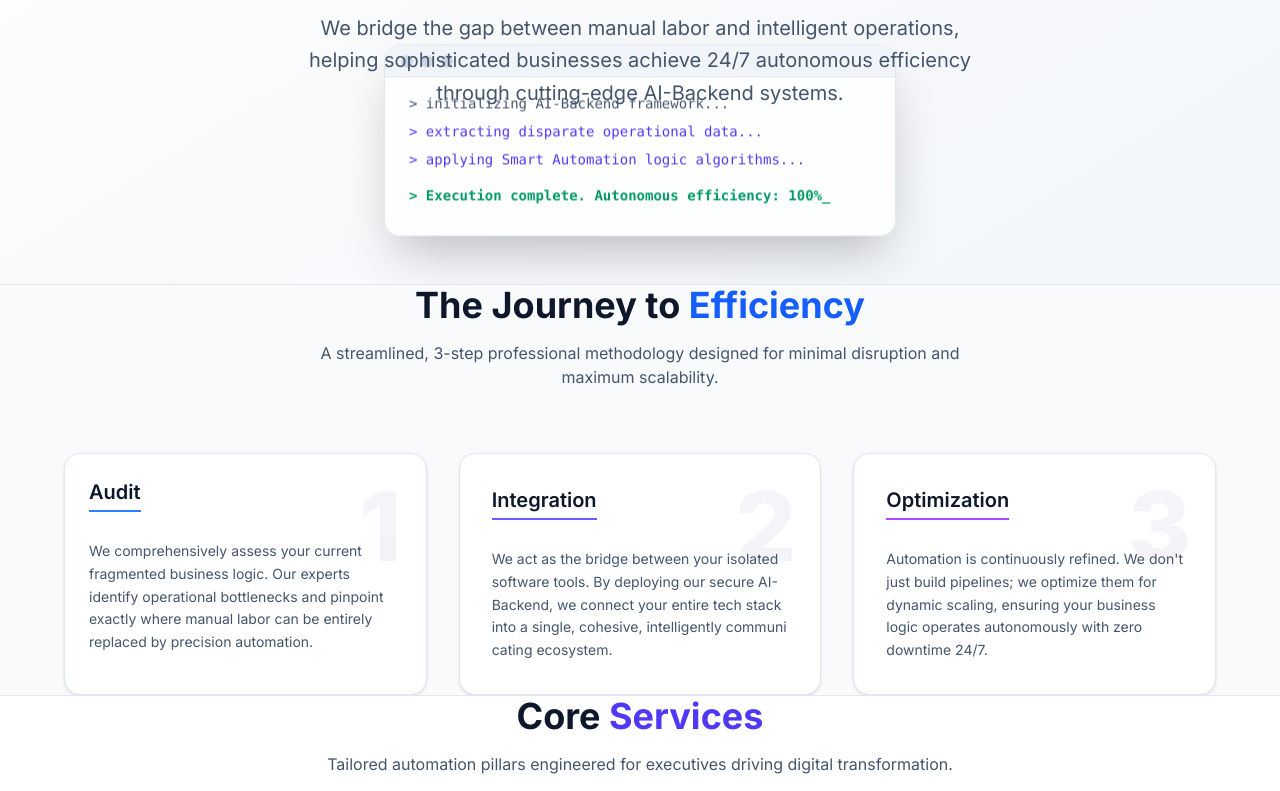
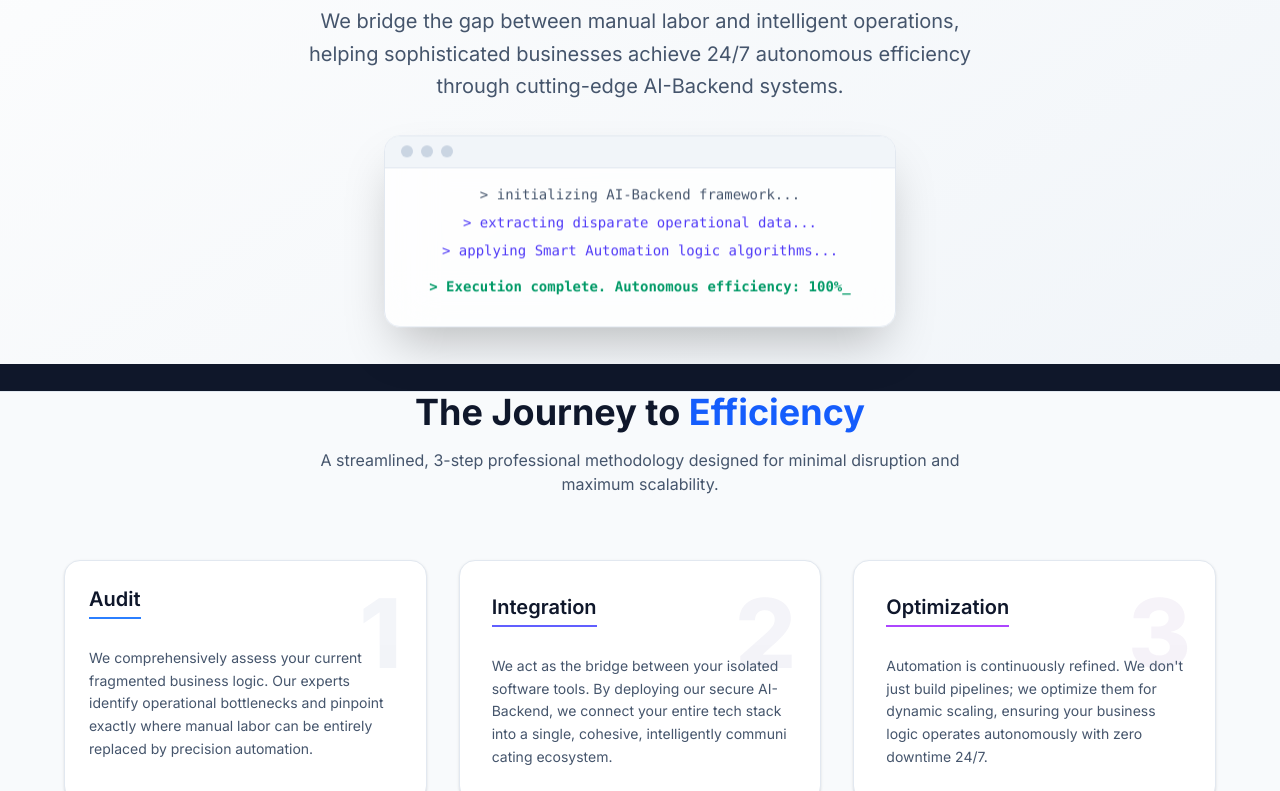
Before and after one commit to shinichi07700/divisi_ai, a website: page index.html in a window 1280 px wide. Shown: the part 436-1227 px from the top of the page. Drawn offline with Linux system fonts and the light colour scheme.

Commit message:
Fix terminal overlap: move from absolute to inline flow below hero text

```diff
--- a/index.html
+++ b/index.html
@@ -242,7 +242,7 @@
     </script>
 
     <!-- Hero Section -->
-    <section class="relative pt-32 pb-20 md:pt-48 md:pb-32 overflow-hidden flex items-center min-h-[90vh]">
+    <section class="relative pt-32 pb-10 md:pt-48 md:pb-16 flex flex-col items-center justify-center min-h-[90vh]">
         <div class="container mx-auto px-6 md:px-12 relative z-10">
             <div class="max-w-4xl mx-auto text-center">
                 <div
@@ -264,13 +264,10 @@
                     achieve 24/7 autonomous efficiency through cutting-edge AI-Backend systems.
                 </p>
 
-            </div>
-        </div>
-
+                <!-- Terminal Animation (inline, below text) -->
+                <div class="w-full max-w-lg mx-auto mt-2 mb-4 pointer-events-none">
                     <div
-            class="absolute bottom-0 left-1/2 transform -translate-x-1/2 w-[800px] max-w-full h-[300px] pointer-events-none flex justify-center items-end pb-10 px-4">
-            <div
-                class="relative w-full max-w-lg h-48 border border-slate-200 rounded-2xl bg-white/80 backdrop-blur-xl shadow-2xl overflow-hidden animate-float">
+                        class="relative w-full h-48 border border-slate-200 rounded-2xl bg-white/80 backdrop-blur-xl shadow-2xl overflow-hidden animate-float">
                         <div
                             class="absolute top-0 w-full h-8 border-b border-slate-200 bg-slate-100 flex items-center px-4 space-x-2">
                             <div class="w-3 h-3 rounded-full bg-slate-300"></div>
@@ -278,15 +275,19 @@
                             <div class="w-3 h-3 rounded-full bg-slate-300"></div>
                         </div>
                         <div class="p-6 pt-12 text-sm font-mono text-slate-600">
-                    <p>> initializing AI-Backend framework...</p>
-                    <p class="mt-2 text-indigo-600">> extracting disparate operational data...</p>
-                    <p class="mt-2 text-indigo-600">> applying Smart Automation logic algorithms...</p>
-                    <p class="mt-4 text-emerald-600 font-semibold">> Execution complete. Autono<wbr>mous efficiency: 100%_
+                            <p>&gt; initializing AI-Backend framework...</p>
+                            <p class="mt-2 text-indigo-600">&gt; extracting disparate operational data...</p>
+                            <p class="mt-2 text-indigo-600">&gt; applying Smart Automation logic algorithms...</p>
+                            <p class="mt-4 text-emerald-600 font-semibold">&gt; Execution complete. Autono<wbr>mous efficiency: 100%_
                             </p>
                         </div>
                     </div>
                 </div>
+
+            </div>
+        </div>
     </section>
+
 
     <!-- Process Section -->
     <section id="process" class="py-16 md:py-24 relative z-10 bg-slate-50 border-t border-slate-200">
```
Also changed, not shown: id.html (+11 -11 lines). Lines whose indentation alone changed are shown as unchanged.
